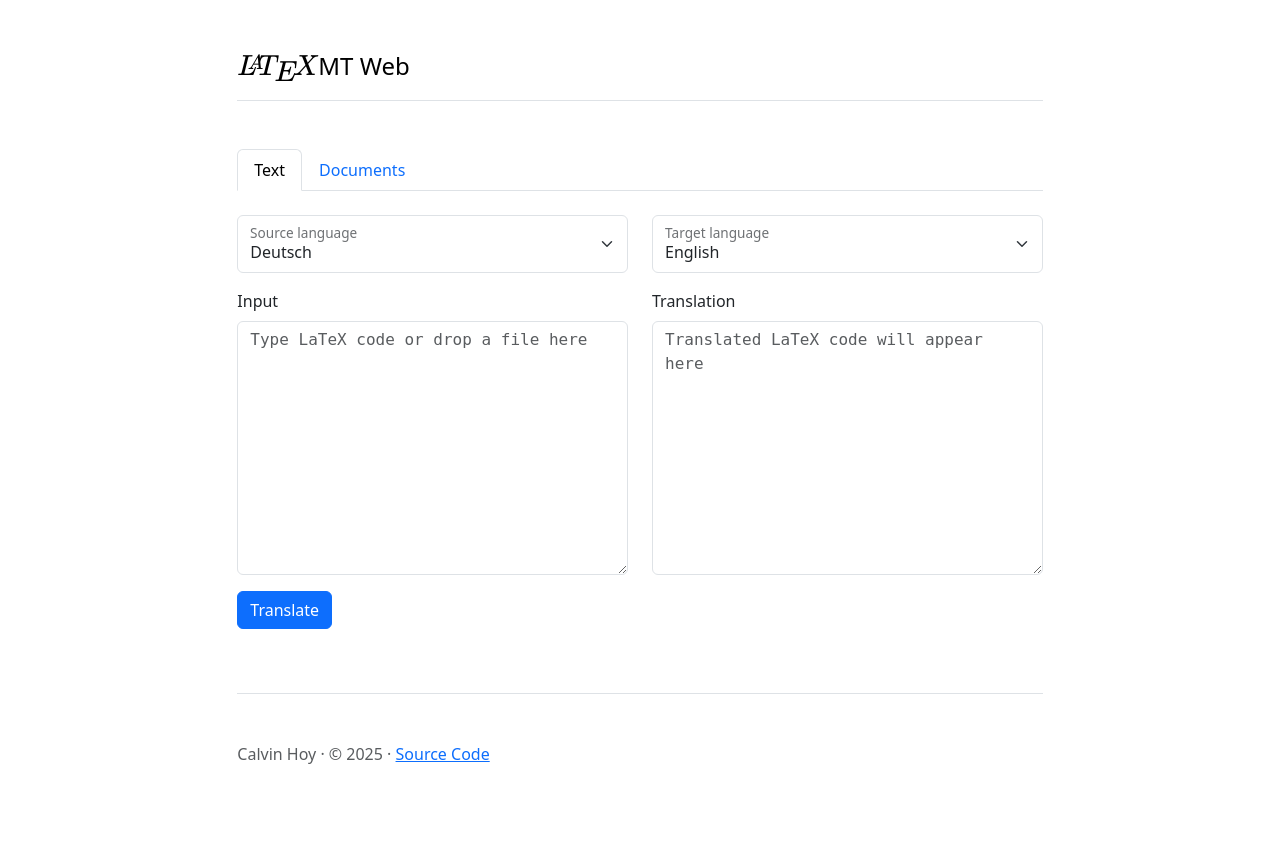
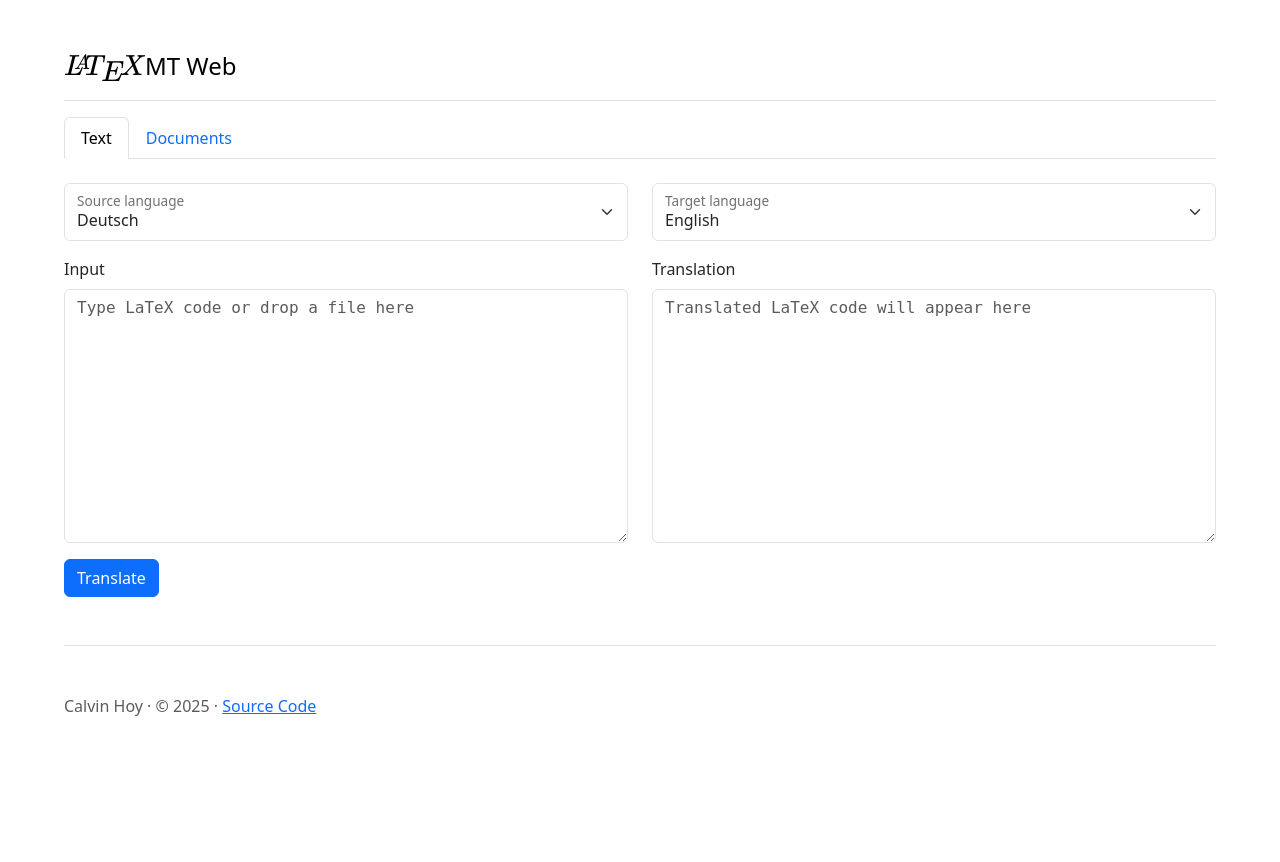
Before and after one commit to latexmt/web, a Flask app: template latexmt_web/templates/index.html in a window 1280 px wide. After the commit the page ends 716 px from the top, so only its background shows below. Run offline with Flask 3, Linux system fonts and the light colour scheme; the template is opened without the code that fills it, so the values that code supplies are empty; parts of the project's set-up code (start-up, migrations or seed data) failed here and were passed over; some libraries are stand-ins or nearby versions.

Commit message:
various interface improvements

```diff
--- a/latexmt_web/static/js/latexmt.js
+++ b/latexmt_web/static/js/latexmt.js
@@ -155,24 +155,25 @@ async function handleFileDrop(event) {
  * @param {string} query
  */
 function addFileDrop(query) {
-  document
-    .querySelector(query)
-    .addEventListener('dragover', e => e.preventDefault())
-  document.querySelector(query).addEventListener('drop', handleFileDrop)
+  document.querySelectorAll(query).forEach(elem => {
+    elem.addEventListener('dragover', e => e.preventDefault())
+    elem.addEventListener('drop', handleFileDrop)
+  })
 }
 
 /**
  * @param {SubmitEvent} event
  */
-async function translateSingle(event) {
+async function translateText(event) {
   event.preventDefault()
 
   const formData = new FormData(event.submitter.form)
-  setFormState('disabled', 'translate-single')
+  setFormState('disabled', event.submitter.form.id)
+  document.querySelector('#output_text').innerHTML = ''
   const result = await fetch('/translate', {
     method: 'POST',
     body: formData,
-  }).finally(() => setFormState('enabled', 'translate-single'))
+  }).finally(() => setFormState('enabled', event.submitter.form.id))
 
   document.querySelector('#output_text').innerHTML = await result.text()
 }
@@ -180,7 +181,7 @@ async function translateSingle(event) {
 /**
  * @param {SubmitEvent} event
  */
-async function translateJob(event) {
+async function translateDocument(event) {
   event.preventDefault()
 
   const formData = new FormData(event.submitter.form)
--- a/latexmt_web/templates/index.html
+++ b/latexmt_web/templates/index.html
@@ -58,24 +58,23 @@
     }
 
     window.onload = () => {
-      addFileDrop('#glossary')
-      addFileDrop('#input_text')
+      addFileDrop('textarea.filedrop-target')
 
       document.forms
         .namedItem('translate-text')
-        .addEventListener('submit', translateSingle)
+        .addEventListener('submit', translateText)
 
       document.forms
         .namedItem('translate-documents')
-        .addEventListener('submit', translateJob)
+        .addEventListener('submit', translateDocument)
 
       updateLoop()
     }
   </script>
 </head>
 <body>
-  <div class="col-lg-8 mx-auto p-4 py-md-5">
-    <header class="d-flex align-items-center pb-3 mb-5 border-bottom">
+  <div style="max-width: 1200px" class="mx-auto p-4 py-md-5">
+    <header class="d-flex align-items-center pb-3 mb-3 border-bottom">
       <a
         href="/"
         class="d-flex align-items-center text-body-emphasis text-decoration-none">
@@ -116,14 +115,13 @@
           class="tab-pane show active"
           id="pane-text"
           aria-labelledby="tab-text">
-          <form id="translate-text">
+          <form id="translate-text" enctype="multipart/form-data">
             <div class="row">
-              <div class="col-6 mb-3">
+              <div class="col-sm-6 mb-3">
                 <div class="form-floating">
                   <select
                     class="form-select"
                     name="src_lang"
-                    id="src_lang"
                     aria-label="Source language">
                     <option value="de" selected>Deutsch</option>
                     <option value="en">English</option>
@@ -131,12 +129,11 @@
                   <label for="src_lang">Source language</label>
                 </div>
               </div>
-              <div class="col-6 mb-3">
+              <div class="col-sm-6 mb-3">
                 <div class="form-floating">
                   <select
                     class="form-select"
                     name="tgt_lang"
-                    id="tgt_lang"
                     aria-label="Target language">
                     <option value="de">Deutsch</option>
                     <option value="en" selected>English</option>
@@ -144,16 +141,18 @@
                   <label for="tgt_lang">Target language</label>
                 </div>
               </div>
-              <div class="col mb-3">
+            </div>
+            <div class="row">
+              <div class="col-md-6 mb-3">
                 <label for="input" class="form-label">Input</label>
                 <textarea
-                  class="form-control"
+                  class="form-control filedrop-target"
                   name="input_text"
                   id="input_text"
                   rows="10"
                   placeholder="Type LaTeX code or drop a file here"></textarea>
               </div>
-              <div class="col mb-3">
+              <div class="col-md-6 mb-3">
                 <label for="translation" class="form-label">Translation</label>
                 <textarea
                   class="form-control"
@@ -162,22 +161,43 @@
                   readonly
                   placeholder="Translated LaTeX code will appear here"></textarea>
               </div>
+            </div>
             <div class="col-12 mb-3">
               <button type="submit" class="btn btn-primary">Translate</button>
-              </div>
             </div>
           </form>
         </div>
         <div
-          class="tab-pane show-active"
+          class="tab-pane"
           id="pane-documents"
           aria-labelledby="tab-documents">
-          <h2>Submit job</h2>
-          <form
-            onsubmit="submit_form(event)"
-            enctype="multipart/form-data"
-            class="row g-3"
-            id="translate-documents">
+          <form id="translate-documents" enctype="multipart/form-data">
+            <div class="row">
+              <div class="col-sm-6 mb-3">
+                <div class="form-floating">
+                  <select
+                    class="form-select"
+                    name="src_lang"
+                    aria-label="Source language">
+                    <option value="de" selected>Deutsch</option>
+                    <option value="en">English</option>
+                  </select>
+                  <label for="src_lang">Source language</label>
+                </div>
+              </div>
+              <div class="col-sm-6 mb-3">
+                <div class="form-floating">
+                  <select
+                    class="form-select"
+                    name="tgt_lang"
+                    aria-label="Target language">
+                    <option value="de">Deutsch</option>
+                    <option value="en" selected>English</option>
+                  </select>
+                  <label for="tgt_lang">Target language</label>
+                </div>
+              </div>
+            </div>
             <div class="col-12 mb-3">
               <label for="document" class="form-label"
                 >Input document (.tex or .zip)</label
@@ -192,38 +212,11 @@
                 We'll never share your data with anyone else.
               </div>
             </div>
-            <div class="col">
-              <div class="mb-3 form-floating">
-                <select
-                  class="form-select"
-                  name="src_lang"
-                  id="src_lang"
-                  aria-label="Source language">
-                  <option value="de" selected>Deutsch</option>
-                  <option value="en">English</option>
-                </select>
-                <label for="src_lang">Source language</label>
-              </div>
-            </div>
-            <div class="col">
-              <div class="mb-3 form-floating">
-                <select
-                  class="form-select"
-                  name="tgt_lang"
-                  id="tgt_lang"
-                  aria-label="Target language">
-                  <option value="de">Deutsch</option>
-                  <option value="en" selected>English</option>
-                </select>
-                <label for="tgt_lang">Target language</label>
-              </div>
-            </div>
             <div class="col-12 mb-3">
               <label for="glossary" class="form-label">Glossary</label>
               <textarea
-                class="form-control"
+                class="form-control filedrop-target"
                 name="glossary"
-                id="glossary"
                 rows="5"
                 aria-describedby="glossaryHelpBlock"
                 placeholder="phrase1,translation1"></textarea>
@@ -239,7 +232,7 @@
               </button>
             </div>
           </form>
-          <div class="container my-5">
+          <hr />
           <h3>Active jobs</h3>
           <table class="table" id="job-list">
             <thead>
@@ -253,7 +246,6 @@
           </table>
         </div>
       </div>
-      </div>
     </main>
     <footer class="pt-5 my-5 text-body-secondary border-top">
       Calvin Hoy &middot; &copy; 2025 &middot;
```
Lines whose indentation alone changed are shown as unchanged.
